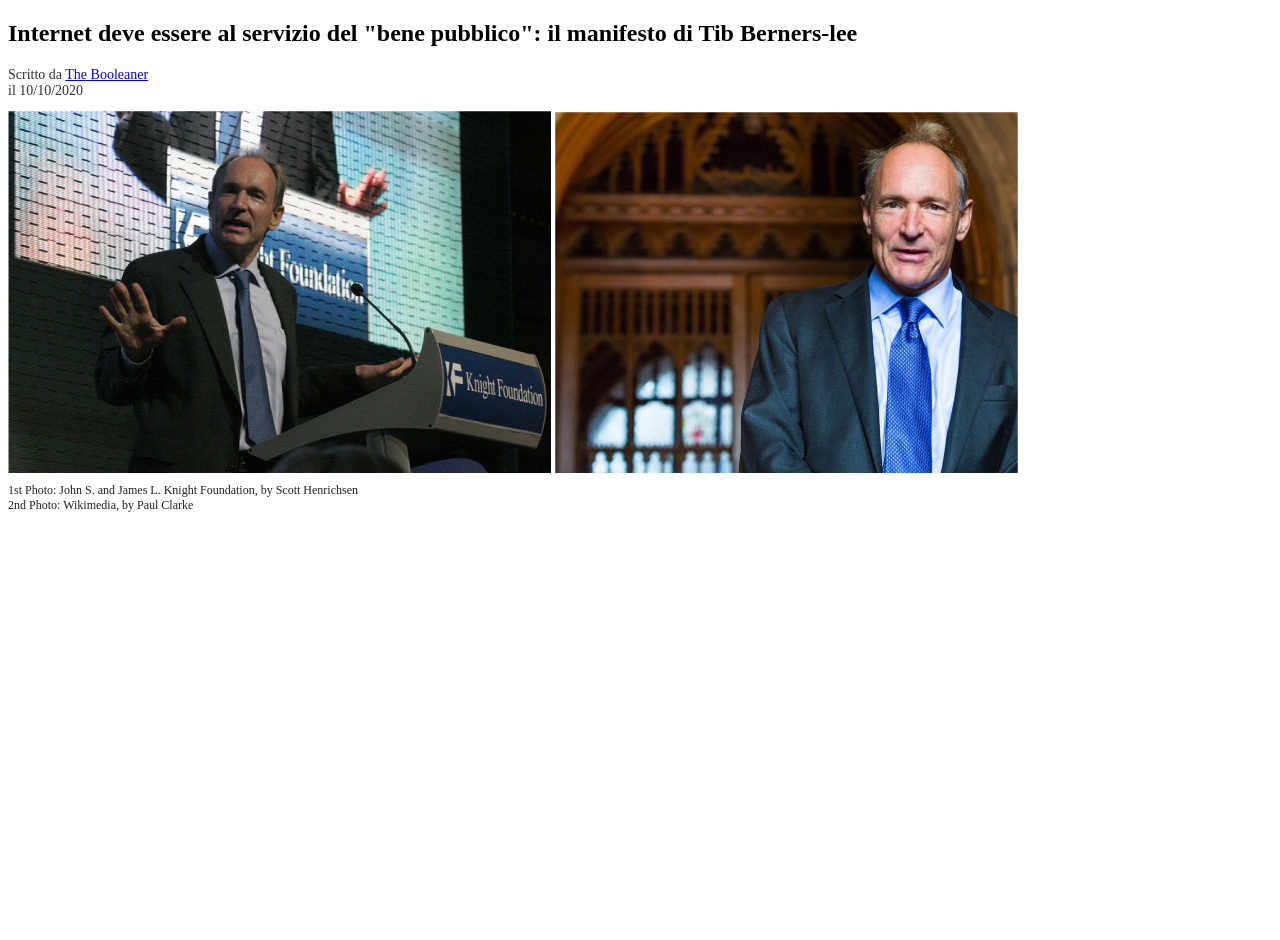
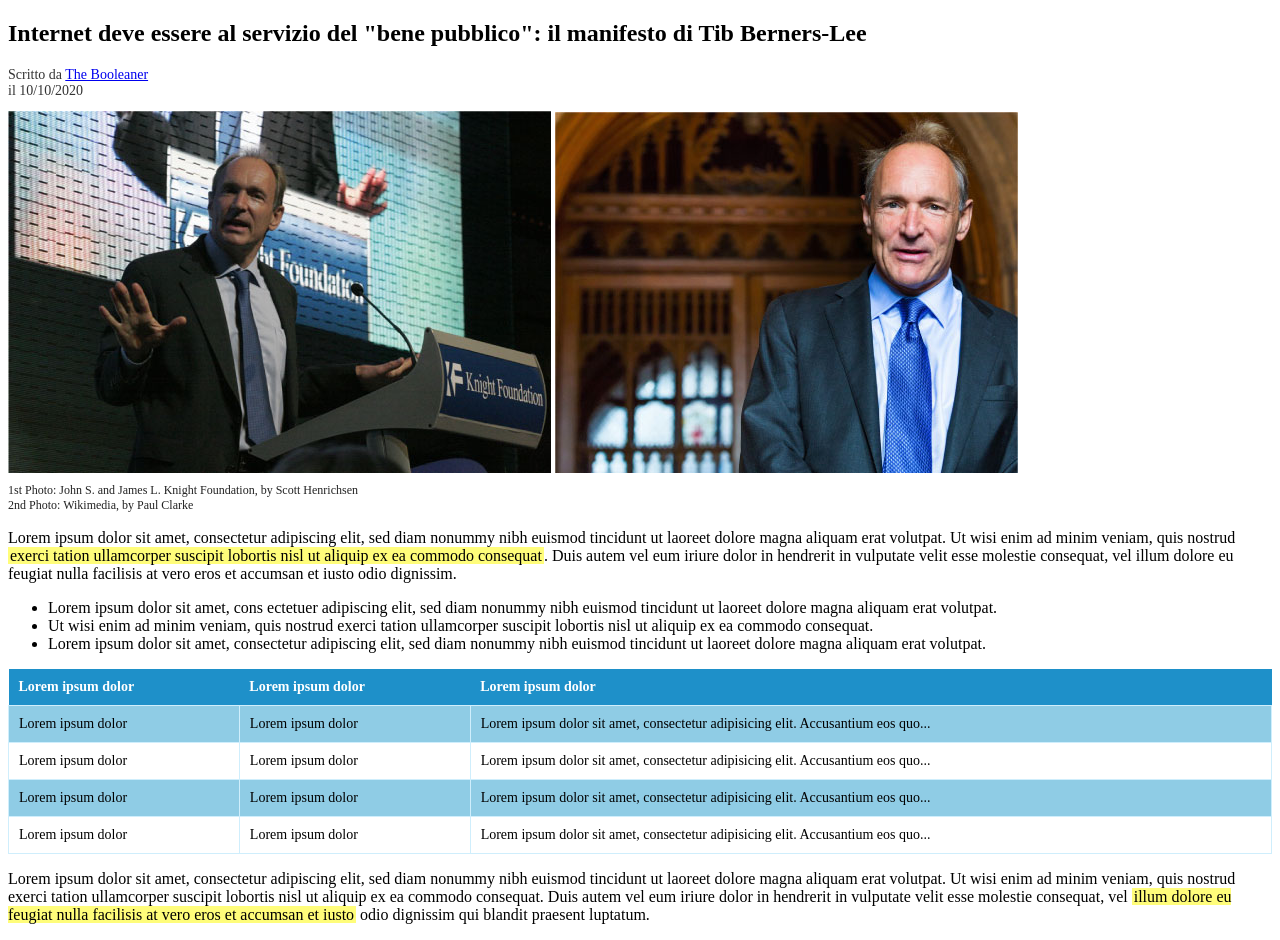
Before and after one commit to carminerizzi91-spec/html-css-booleaner, a plain HTML site: page index.html in a window 1280 px wide. Shown: the part 128-1068 px from the top of the page. Before the commit the page ends 800 px from the top, so only its background shows below. Drawn offline with Linux system fonts and the light colour scheme.

Commit message:
add: sezione con testo, lista e tabella

```diff
--- a/css/styles.css
+++ b/css/styles.css
@@ -43,3 +43,36 @@
   color: #222;
   margin: 6px 0 10px 0;
 }
+
+/* highlight testo */
+.highlight {
+  background: #fffd7a;
+  padding: 0 2px;
+}
+
+/* tabella con header blu e righe alternate */
+.info-table {
+  width: 100%;
+  border-collapse: collapse;
+  margin: 12px 0;
+  font-size: 14px;
+}
+
+.info-table thead th {
+  background: #1e90c9;
+  color: white;
+  padding: 10px;
+  text-align: left;
+  font-weight: 700;
+}
+.info-table td {
+  padding: 10px;
+  border: 1px solid #cfeefc;
+  vertical-align: top;
+}
+.info-table tbody tr:nth-child(odd) td {
+  background: #8fcce5;
+}
+.info-table tbody tr:nth-child(even) td {
+  background: #ffffff;
+}
--- a/index.html
+++ b/index.html
@@ -7,18 +7,20 @@
     <link rel="stylesheet" href="css/styles.css">
 </head>
 <body>
+    <!-- Banner -->
     <header class="banner">
         <p class="logo">The</p>
         <br>
         <p class="logo1">Booleaner</p>
     </header>
     <section>
-        <h1>Internet deve essere al servizio del "bene pubblico": il manifesto di Tib Berners-lee</h1>
+        <!-- Titolo -->
+        <h1>Internet deve essere al servizio del "bene pubblico": il manifesto di Tib Berners-Lee</h1>
         <p class="byline">Scritto da <a href="#">The Booleaner</a>
             <br>
             <span class="date">il 10/10/2020</span>
         </p>
-
+        <!-- immagini   -->
         <img src="img/tim-1.jpg" alt="Tim Berners-Lee conferences ">
         <img src="img/tim-2.jpg" alt="Tim Berners-Lee portrait">
         <p class="photo-credits">
@@ -26,7 +28,62 @@
         2nd Photo: Wikimedia, by Paul Clarke
         </p>
     </section>
-    <section></section>
+    <section>
+        <p>
+        Lorem ipsum dolor sit amet, consectetur adipiscing elit, sed diam nonummy nibh euismod tincidunt ut laoreet dolore magna aliquam erat volutpat.
+        Ut wisi enim ad minim veniam, quis nostrud
+        <span class="highlight">exerci tation ullamcorper suscipit lobortis nisl ut aliquip ex ea commodo consequat</span>.
+        Duis autem vel eum iriure dolor in hendrerit in vulputate velit esse molestie consequat, vel illum dolore eu feugiat nulla facilisis at vero eros et accumsan et iusto odio dignissim.
+        </p>
+
+        <!-- Lista non ordinata  -->
+        <ul>
+            <li>Lorem ipsum dolor sit amet, cons ectetuer adipiscing elit, sed diam nonummy nibh euismod tincidunt ut laoreet dolore magna aliquam erat volutpat.</li>
+            <li>Ut wisi enim ad minim veniam, quis nostrud exerci tation ullamcorper suscipit lobortis nisl ut aliquip ex ea commodo consequat.</li>
+            <li>Lorem ipsum dolor sit amet, consectetur adipiscing elit, sed diam nonummy nibh euismod tincidunt ut laoreet dolore magna aliquam erat volutpat.</li>
+        </ul>
+
+        <!-- Tabella  -->
+<table class="info-table">
+        <thead>
+          <tr>
+            <th>Lorem ipsum dolor</th>
+            <th>Lorem ipsum dolor</th>
+            <th>Lorem ipsum dolor</th>
+          </tr>
+        </thead>
+        <tbody>
+          <tr>
+            <td>Lorem ipsum dolor</td>
+            <td>Lorem ipsum dolor</td>
+            <td>Lorem ipsum dolor sit amet, consectetur adipisicing elit. Accusantium eos quo...</td>
+          </tr>
+          <tr>
+            <td>Lorem ipsum dolor</td>
+            <td>Lorem ipsum dolor</td>
+            <td>Lorem ipsum dolor sit amet, consectetur adipisicing elit. Accusantium eos quo...</td>
+          </tr>
+          <tr>
+            <td>Lorem ipsum dolor</td>
+            <td>Lorem ipsum dolor</td>
+            <td>Lorem ipsum dolor sit amet, consectetur adipisicing elit. Accusantium eos quo...</td>
+          </tr>
+          <tr>
+            <td>Lorem ipsum dolor</td>
+            <td>Lorem ipsum dolor</td>
+            <td>Lorem ipsum dolor sit amet, consectetur adipisicing elit. Accusantium eos quo...</td>
+          </tr>
+        </tbody>
+      </table>
+
+      <p>
+        Lorem ipsum dolor sit amet, consectetur adipiscing elit, sed diam nonummy nibh euismod tincidunt ut laoreet dolore magna aliquam erat volutpat.
+        Ut wisi enim ad minim veniam, quis nostrud exerci tation ullamcorper suscipit lobortis nisl ut aliquip ex ea commodo consequat.
+        Duis autem vel eum iriure dolor in hendrerit in vulputate velit esse molestie consequat, vel
+        <span class="highlight">illum dolore eu feugiat nulla facilisis at vero eros et accumsan et iusto</span>
+        odio dignissim qui blandit praesent luptatum.
+      </p>
+    </section>
     <section></section>
 
 </body>
```
